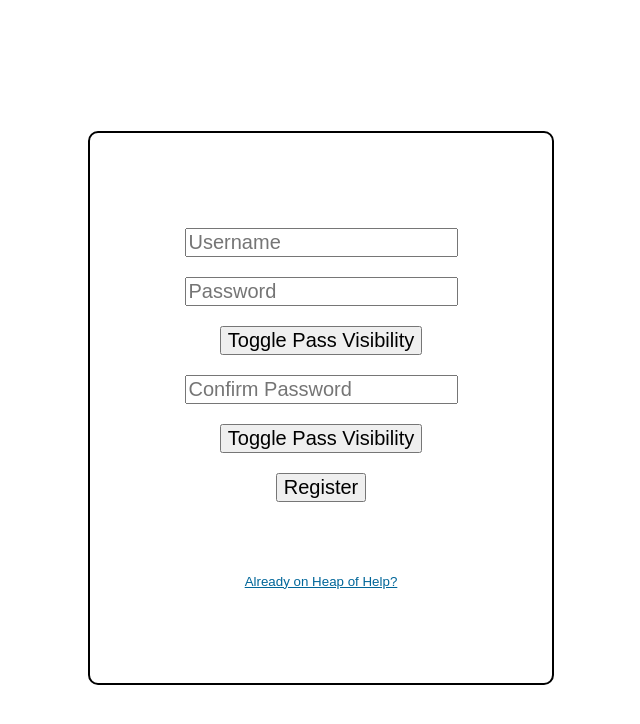
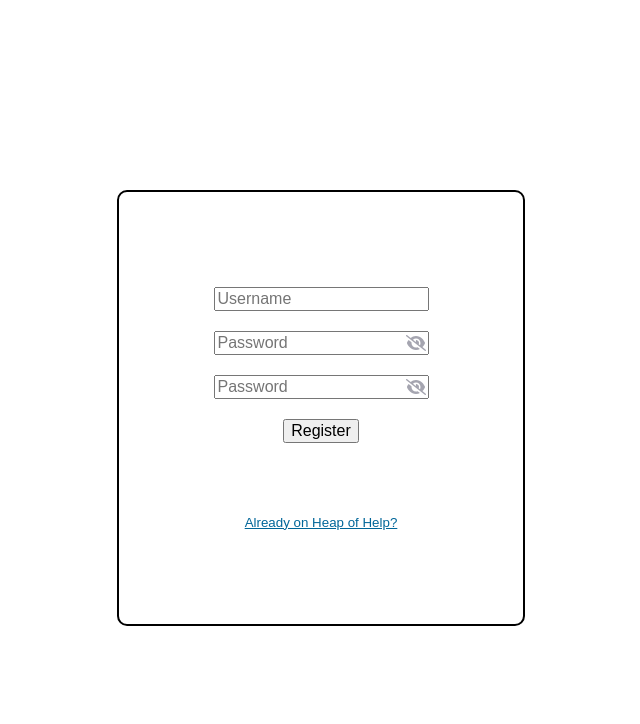
Before and after one commit to VladBagat/Heap-of-Help, a SvelteKit app: page /register in a window 1280 px wide. Shown: the top 724 px of the page, without its empty margins (319-959 px from the left). Built offline with nearby package versions, Linux system fonts and the light colour scheme.

Commit message:
Password entry is a reusable component

```diff
--- /dev/null
+++ b/src/lib/eye.svelte
@@ -0,0 +1,66 @@
+<script>
+  let {ToggleVisability} = $props();
+</script>
+
+<label class="container">
+    <input type="checkbox" checked="checked" onchange={ToggleVisability}>
+    <svg class="eye" xmlns="http://www.w3.org/2000/svg" height="1em" viewBox="0 0 576 512"><path d="M288 32c-80.8 0-145.5 36.8-192.6 80.6C48.6 156 17.3 208 2.5 243.7c-3.3 7.9-3.3 16.7 0 24.6C17.3 304 48.6 356 95.4 399.4C142.5 443.2 207.2 480 288 480s145.5-36.8 192.6-80.6c46.8-43.5 78.1-95.4 93-131.1c3.3-7.9 3.3-16.7 0-24.6c-14.9-35.7-46.2-87.7-93-131.1C433.5 68.8 368.8 32 288 32zM144 256a144 144 0 1 1 288 0 144 144 0 1 1 -288 0zm144-64c0 35.3-28.7 64-64 64c-7.1 0-13.9-1.2-20.3-3.3c-5.5-1.8-11.9 1.6-11.7 7.4c.3 6.9 1.3 13.8 3.2 20.7c13.7 51.2 66.4 81.6 117.6 67.9s81.6-66.4 67.9-117.6c-11.1-41.5-47.8-69.4-88.6-71.1c-5.8-.2-9.2 6.1-7.4 11.7c2.1 6.4 3.3 13.2 3.3 20.3z"></path></svg>
+    <svg class="eye-slash" xmlns="http://www.w3.org/2000/svg" height="1em" viewBox="0 0 640 512"><path d="M38.8 5.1C28.4-3.1 13.3-1.2 5.1 9.2S-1.2 34.7 9.2 42.9l592 464c10.4 8.2 25.5 6.3 33.7-4.1s6.3-25.5-4.1-33.7L525.6 386.7c39.6-40.6 66.4-86.1 79.9-118.4c3.3-7.9 3.3-16.7 0-24.6c-14.9-35.7-46.2-87.7-93-131.1C465.5 68.8 400.8 32 320 32c-68.2 0-125 26.3-169.3 60.8L38.8 5.1zM223.1 149.5C248.6 126.2 282.7 112 320 112c79.5 0 144 64.5 144 144c0 24.9-6.3 48.3-17.4 68.7L408 294.5c8.4-19.3 10.6-41.4 4.8-63.3c-11.1-41.5-47.8-69.4-88.6-71.1c-5.8-.2-9.2 6.1-7.4 11.7c2.1 6.4 3.3 13.2 3.3 20.3c0 10.2-2.4 19.8-6.6 28.3l-90.3-70.8zM373 389.9c-16.4 6.5-34.3 10.1-53 10.1c-79.5 0-144-64.5-144-144c0-6.9 .5-13.6 1.4-20.2L83.1 161.5C60.3 191.2 44 220.8 34.5 243.7c-3.3 7.9-3.3 16.7 0 24.6c14.9 35.7 46.2 87.7 93 131.1C174.5 443.2 239.2 480 320 480c47.8 0 89.9-12.9 126.2-32.5L373 389.9z"></path></svg>
+  </label>
+
+  <style>
+    /*------ Settings ------*/
+    .container {
+      --color: #a5a5b0;
+      --size: 1.25vw;
+      display: flex;
+      justify-content: center;
+      align-items: center;
+      position: relative;
+      cursor: pointer;
+      font-size: var(--size);
+      user-select: none;
+      fill: var(--color);
+    }
+
+    .container .eye {
+      position: absolute;
+      animation: keyframes-fill .5s;
+    }
+
+    .container .eye-slash {
+      position: absolute;
+      animation: keyframes-fill .5s;
+      display: none;
+    }
+
+    /* ------ On check event ------ */
+    .container input:checked ~ .eye {
+      display: none;
+    }
+
+    .container input:checked ~ .eye-slash {
+      display: block;
+    }
+
+    /* ------ Hide the default checkbox ------ */
+    .container input {
+      position: absolute;
+      opacity: 0;
+      cursor: pointer;
+      height: 0;
+      width: 0;
+    }
+
+    /* ------ Animation ------ */
+    @keyframes keyframes-fill {
+      0% {
+        transform: scale(0);
+        opacity: 0;
+      }
+
+      50% {
+        transform: scale(1.2);
+      }
+    }
+  </style>
--- /dev/null
+++ b/src/lib/password.svelte
@@ -0,0 +1,54 @@
+<script>
+    import Eye from "./eye.svelte";
+
+    let text = $state('');
+    let hidden_text = $derived(text.slice(0, text.length-1).replaceAll(/./g, "•") + text.slice(text.length-1, text.length));
+    let showPassword = $state(false);
+    let input;
+    let trueInput;
+
+    let {value = $bindable()} = $props();
+
+    function ToggleVisability() {
+        showPassword = !showPassword;
+
+        input.value = showPassword ? text : hidden_text;
+    }
+</script>
+
+
+<div class="input-wrapper">
+    <input class="element" bind:this={input} onkeydown={() => trueInput.focus()} placeholder="Password" />
+    <div id="hidden">
+        <input bind:this={trueInput} bind:value={text} oninput={() => { input.value = showPassword ? text : hidden_text; value=text; input.focus(); }} />
+    </div>
+    <div id="eye-icon">
+        <Eye {ToggleVisability}  />
+    </div>
+
+</div>
+
+
+<style>
+    .input-wrapper {
+        position: relative;
+    }
+
+    .element {
+        font-size: 1.25vw;
+    }
+
+    #eye-icon {
+        position: absolute;
+        top: 50%;
+        right: 1vw;
+        cursor: pointer;
+    }
+
+    #hidden{
+        width: 0;
+        overflow: hidden;
+        position: fixed;
+        left: 2000px;
+    }
+</style>
--- a/src/routes/register/+page.svelte
+++ b/src/routes/register/+page.svelte
@@ -2,6 +2,8 @@
     let login = $state('');
     let password = $state('');
     let confirm_password = $state('');
+
+    import Password from '$lib/password.svelte';
 
     async function Register()
      {
@@ -50,13 +52,6 @@
         return "";
     }
 
-    function ToggleVisability(fieldId) {
-        const field = document.getElementById(fieldId);
-        // ? is a ternary operator, basically a one line if statement
-        // If password hidden when the toggle is pressed it wil be shown, otherwise it will be hidden
-        document.getElementById(fieldId).type = (field.type === "password") ? "text" : "password";
-    }
-
     function LoginRedirect(){
         goto('/login');
     }
@@ -70,18 +65,27 @@
 <div id="register-form">
     <div id="container">
         <input class="element" type="text" bind:value={login} placeholder="Username" />
-        <input id="pass" class="element" type="password" bind:value={password} placeholder="Password" />
-        <button class="element" onclick={() => ToggleVisability("pass")}>Toggle Pass Visibility</button>
-        <input  id="conf_pass" class="element" type="password" bind:value={confirm_password} placeholder="Confirm Password" />
-        <button class="element" onclick={() => ToggleVisability("conf_pass")}>Toggle Pass Visibility</button>
-        <button class="element" onclick={Register}> Register </button>
+        <div id="pass-inp">
+            <Password bind:value={password}/>
+            <Password bind:value={confirm_password}/>
+        </div>
+        <button class="element" onclick={Register}>Register</button>
         <p id="error"></p>
-        <button class="redirect" onclick={LoginRedirect}> Already on Heap of Help? </button>
+        <button class="redirect" onclick={LoginRedirect}>Already on Heap of Help?</button>
     </div>
 </div>
 
 
 <style>
+    #pass-inp{
+        height: auto;
+        display: flex;
+        justify-content: center;
+        align-items: center;
+        flex-direction: column;
+        gap: 20px;
+    }
+
     #register-form{
         height: 100vh;
         display: flex;
@@ -102,7 +106,7 @@
     }
 
     .element{
-        font-size: 1.25em;
+        font-size: 1.25vw;
     }
 
     .redirect{
```
